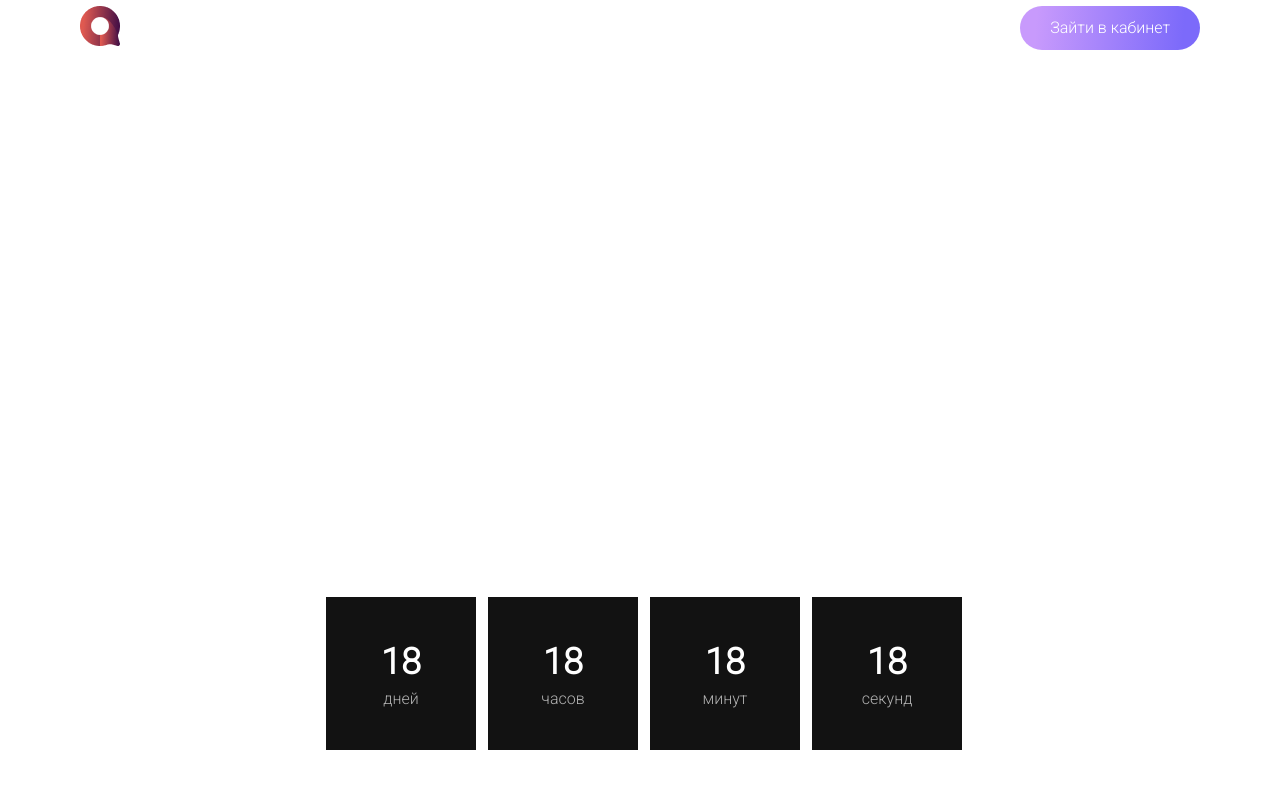
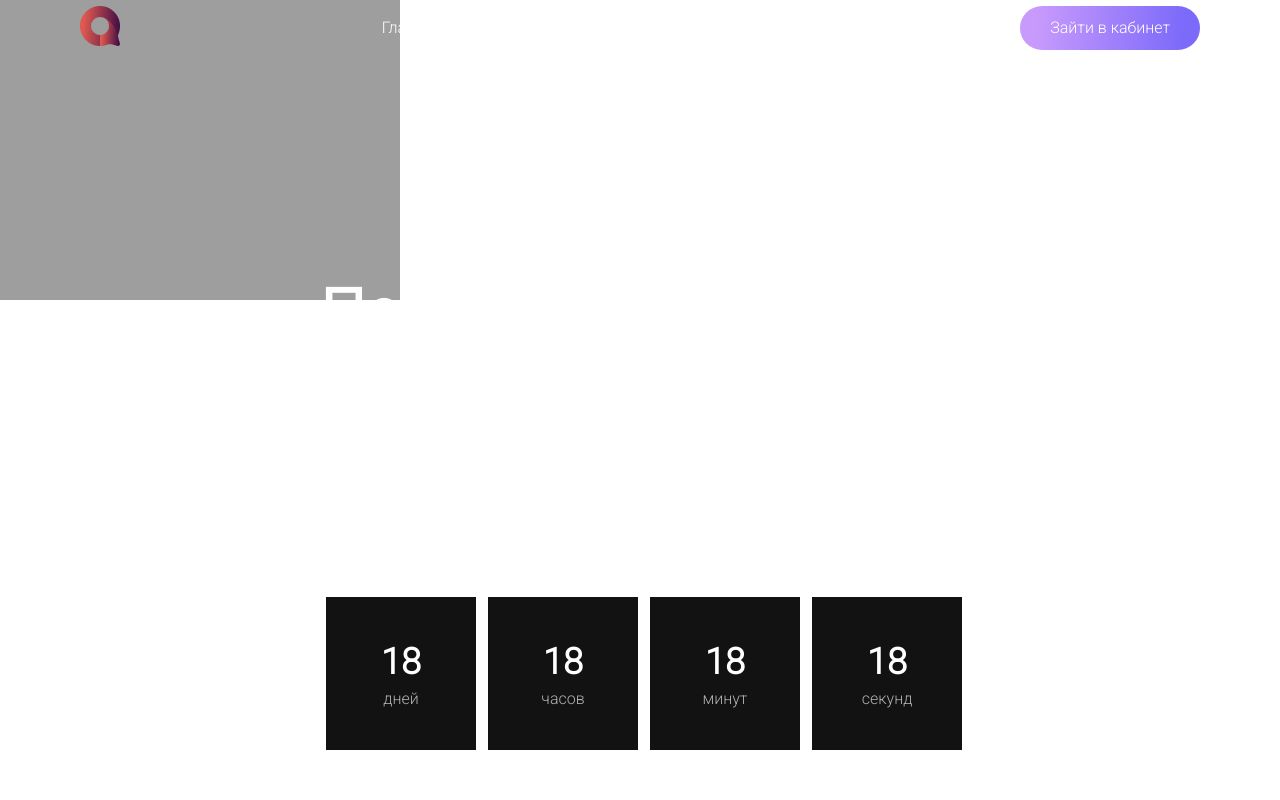
Before and after one commit to MAA-87/landing, a plain HTML site: page index.html in a window 1280 px wide. Shown: the top 800 px of the page. Drawn offline with Linux system fonts and the light colour scheme; the site is published under a folder, as on GitHub Pages, so addresses that start at the root find nothing.

Commit message:
Update index.html

```diff
--- a/index.html
+++ b/index.html
@@ -13,7 +13,7 @@
         body {
             margin: 0;
             padding: 0;
-            background: url(/img/main-screen__bgc.png);
+            background: url(img/main-screen__bgc.png);
             background-size: auto;
             background-repeat: no-repeat;
 
```
